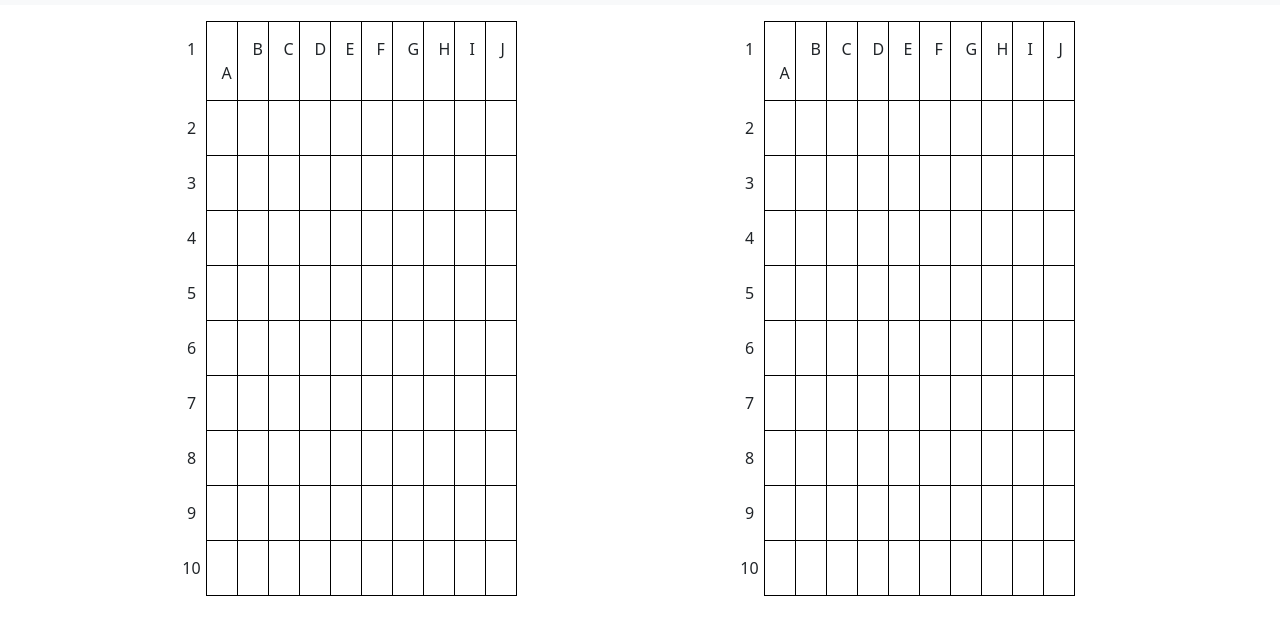
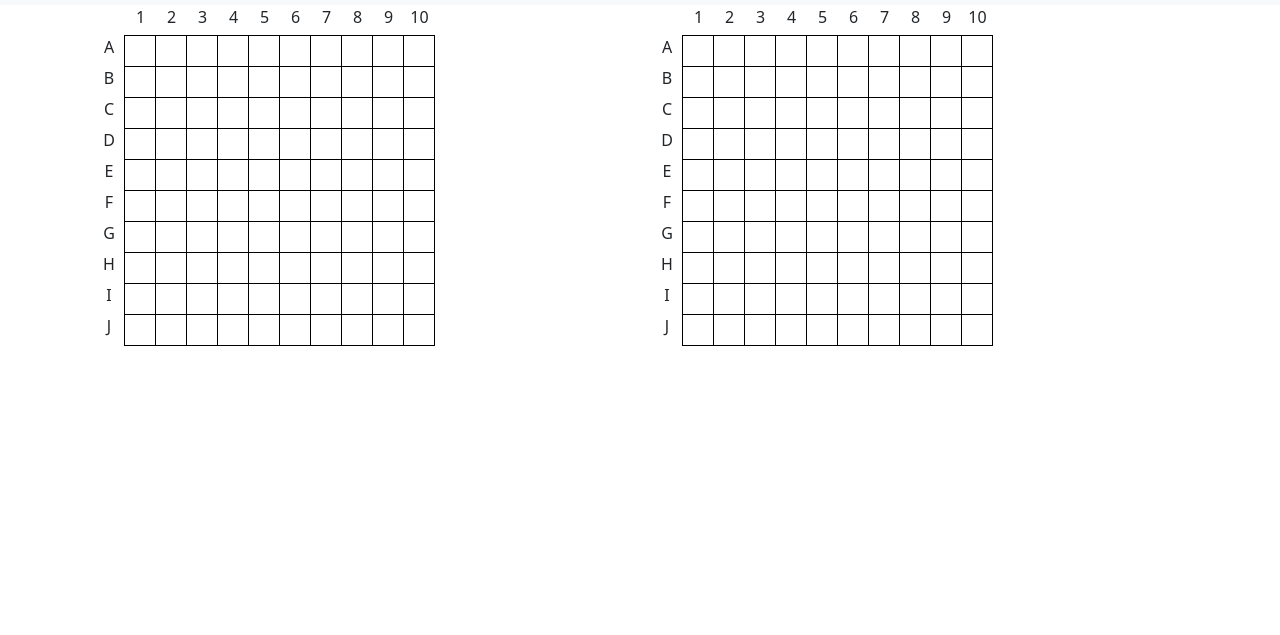
Before and after one commit to Ge0w/Battleship, a website built with webpack: page dist/index.html in a window 1280 px wide. Shown: the part 51-686 px from the top of the page. Built offline with nearby package versions, Linux system fonts and the light colour scheme.

Commit message:
Coordinates added to grid

```diff
--- a/src/dom-listener.js
+++ b/src/dom-listener.js
@@ -1,9 +1,26 @@
 // Create Gameboard function
 const createGameboard = (player) => {
+  //Create initial gameboard elements and append board to gameboard
   const gameboard = document.querySelector("#gameboard");
+  const boardContainer = document.createElement("div");
+  boardContainer.classList.add("container", "d-flex");
+  gameboard.append(boardContainer);
+  //Container to contain grid
   const gridContainer = document.createElement("div");
-  gameboard.append(gridContainer);
   gridContainer.classList.add("grid");
+  //Coordinates containers
+  const coordXContainer = document.createElement("div");
+  coordXContainer.classList.add("coord-x-container");
+  const coordYContainer = document.createElement("div");
+  coordYContainer.classList.add("coord-y-container");
+  //Container to wrap x-axis & grid
+  const gridAxis = document.createElement("div");
+  gridAxis.classList.add("d-flex", "flex-column");
+  //Finally append elements to board
+  boardContainer.append(coordYContainer);
+  boardContainer.append(gridAxis);
+  gridAxis.append(coordXContainer);
+  gridAxis.append(gridContainer);
 
   //Loop through gameboard array to create grid divs
   for (let i = 0; i < player.gameBoard.length; i++) {
@@ -11,23 +28,29 @@ const createGameboard = (player) => {
       const cell = document.createElement("div");
       cell.classList.add("cell");
       gridContainer.append(cell);
-      if (j < 1 && i < 9) {
-        const coordY = document.createElement("div");
-        coordY.classList.add("coord-y");
-        cell.append(coordY);
-        coordY.textContent = String.fromCharCode(49 + i);
-      } else if (j < 1 && i === 9) {
-        const coordY = document.createElement("div");
-        coordY.classList.add("coord-y");
-        cell.append(coordY);
-        coordY.textContent = 10;
-      }
-      if (i < 1) {
-        const coordX = document.createElement("div");
-        coordX.classList.add("coord-x");
-        cell.append(coordX);
-        coordX.textContent = String.fromCharCode(65 + j);
-      }
+    }
+  }
+
+  //Create coordinates
+
+  for (let i = 0; i < player.gameBoard.length; i++) {
+    const coordY = document.createElement("div");
+    coordY.classList.add("coord-y");
+    coordYContainer.append(coordY);
+    coordY.textContent = String.fromCharCode(65 + i);
+  }
+
+  for (let i = 0; i < player.gameBoard.length; i++) {
+    if (i === 9) {
+      const coordX = document.createElement("div");
+      coordX.classList.add("coord-x");
+      coordXContainer.append(coordX);
+      coordX.textContent = 10;
+    } else {
+      const coordX = document.createElement("div");
+      coordX.classList.add("coord-x");
+      coordXContainer.append(coordX);
+      coordX.textContent = String.fromCharCode(49 + i);
     }
   }
 };
--- a/src/stylesheets/styles.css
+++ b/src/stylesheets/styles.css
@@ -4,7 +4,6 @@
   border: 1px solid black;
   grid-gap: 1px;
   background-color: black;
-  margin: 1rem;
 }
 
 .grid > div {
@@ -13,6 +12,24 @@
   text-align: center;
 }
 
+.coord-x-container {
+  display: flex;
+  justify-content: center;
+}
+
+.coord-x {
+  text-align: center;
+  width: 30px;
+  height: 30px;
+  margin-left: 1px;
+}
+
 .coord-y {
-  margin-left: -60px;
+  text-align: center;
+  width: 30px;
+  height: 30px;
+  margin-bottom: 1px;
 }
+.coord-y-container {
+  margin-top: 30px;
+}
```
Also changed, not shown: dist/main.js.
